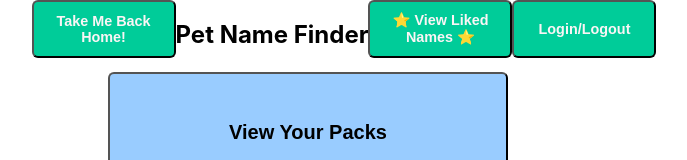
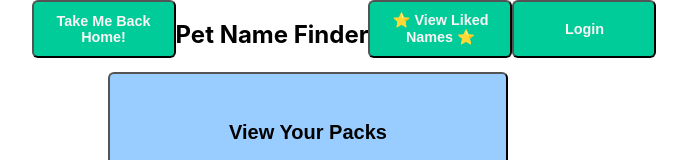
Before and after one commit to Pet-Name-Finder/pet-name-frontend, a React (Create React App) app: page / in a window 1280 px wide. Shown: the top 160 px of the page, without its empty margins (332-1019 px from the left). Built offline with nearby package versions, Linux system fonts and the light colour scheme.

Commit message:
Add conditional rendering to Login and Logout buttons

```diff
--- a/src/Components/Header/Header.js
+++ b/src/Components/Header/Header.js
@@ -2,7 +2,7 @@ import React from 'react';
 import { NavLink } from 'react-router-dom';
 import './Header.css';
 
-const Header = () => {
+const Header = ({ loggedIn, logoutUser }) => {
 
   // Hamburger will be conditionally rendered for mobile view
   return (
@@ -15,7 +15,16 @@ const Header = () => {
       <NavLink to='/'><button data-cy='home-button' className='home-button'>Take Me Back Home!</button></NavLink>
       <h1 className='header-title'>Pet Name Finder</h1>
       <NavLink to='/liked-names'><button data-cy='view-liked-button' className='view-liked-button'>⭐️ View Liked Names ⭐️</button></NavLink>
-      <NavLink to='/login'><button data-cy='login-button' className='login-button'>Login/Logout</button></NavLink>
+      {!loggedIn &&
+      <NavLink to='/login'><button data-cy='login-button' className='login-button'>Login</button></NavLink>
+      }
+      {loggedIn &&
+      <button
+        data-cy='login-button'
+        className='login-button'
+        onClick={(event) => logoutUser(event)}
+      >Logout</button>
+      }
     </nav>
   )
 }
```
